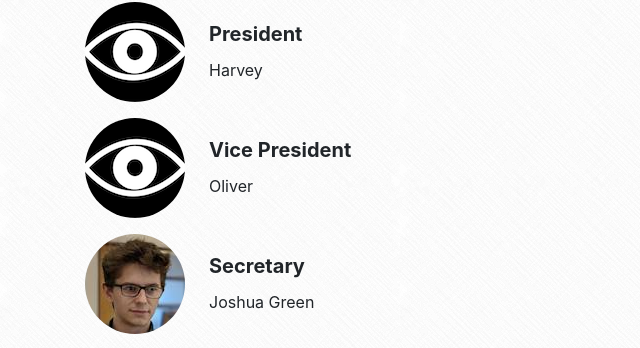
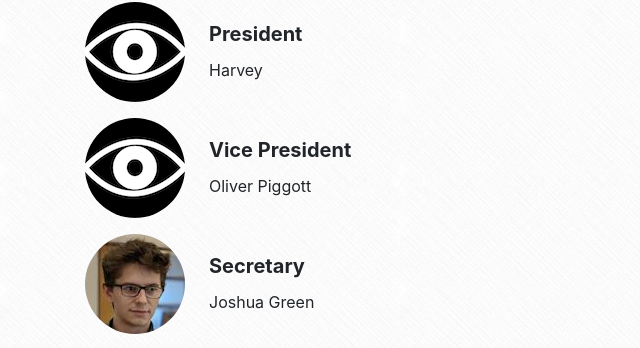
Before and after one commit to compsoc-edinburgh/website, a Jekyll site: the page built from _pages/team.html, in a window 1280 px wide and 900 px high, scrolled down 1729 px. Shown: the part 84-432 px from the top of the window, without its empty margins (0-640 px from the left). Built offline with Jekyll 4.4.1, drawn with Linux system fonts in a browser that asks for light colours; nearby versions of some CDN libraries.

Commit message:
Add SIGINT Oli's last name

```diff
--- a/_data/committee/2016-2017.yml
+++ b/_data/committee/2016-2017.yml
@@ -44,7 +44,7 @@ teams:
         role: President
         img: sigint-1.png
 
-      - name: Oliver
+      - name: Oliver Piggott
         role: Vice President
         img: sigint-1.png
 
--- a/_data/committee/2017-2018.yml
+++ b/_data/committee/2017-2018.yml
@@ -50,7 +50,7 @@ teams:
         role: President
         img: sigint-1.png
 
-      - name: Oliver
+      - name: Oliver Piggott
         role: Vice President
         img: sigint-1.png
 
```
